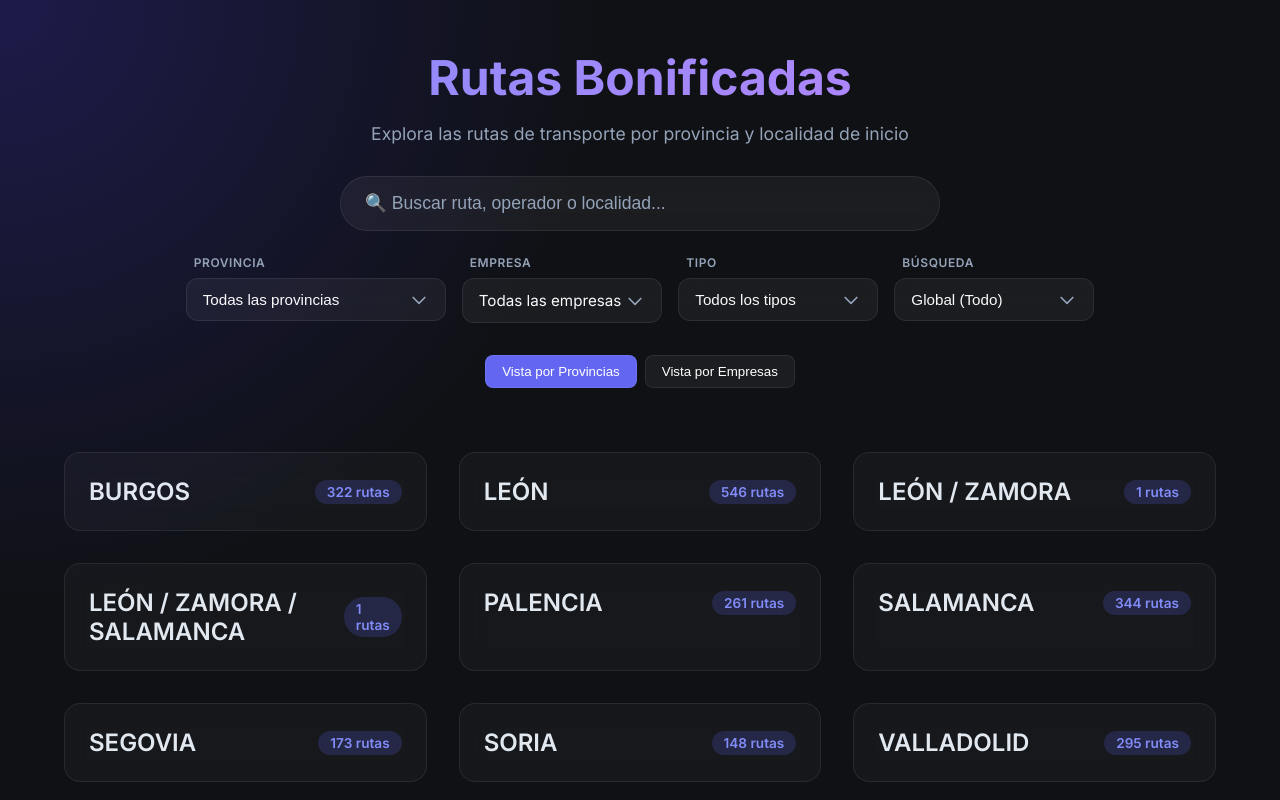
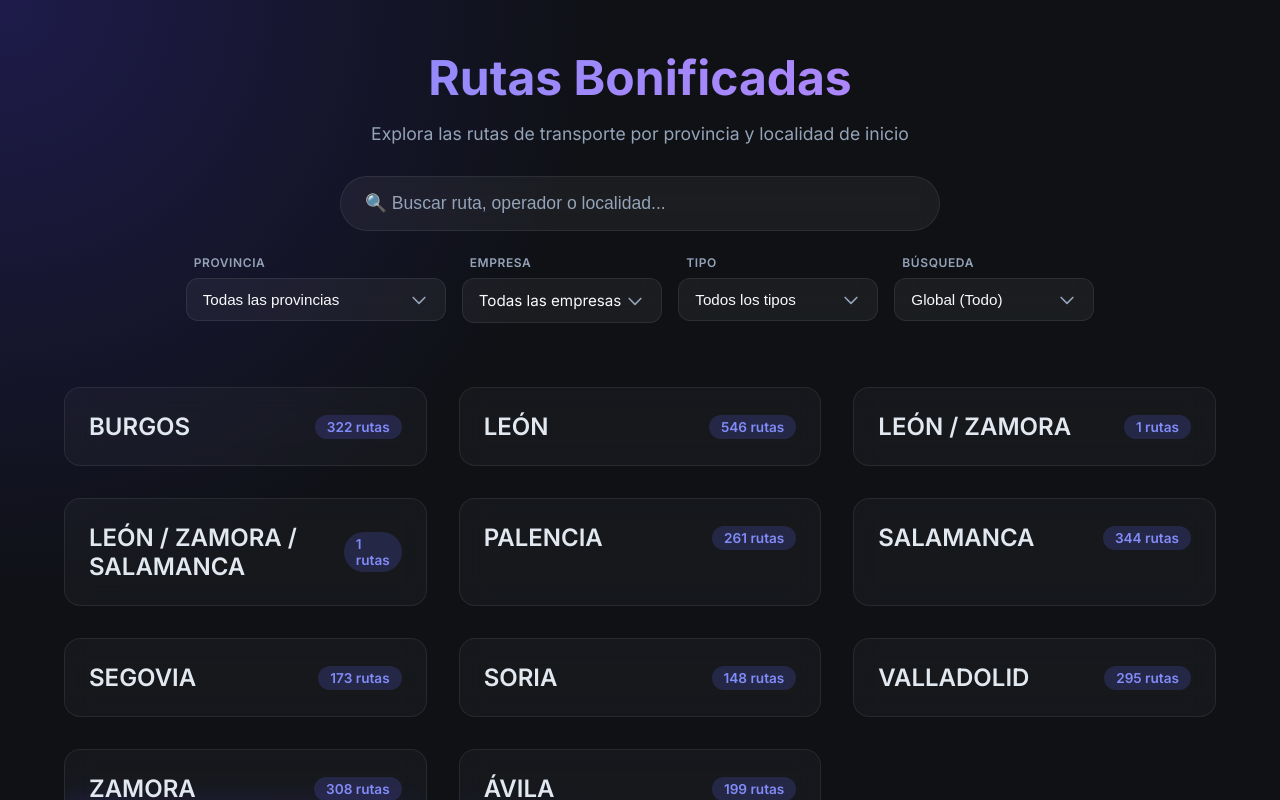
Before and after one commit to mirinicocal4-eng/rutas-app, a React (Vite) app: page / in a window 1280 px wide. Shown: the top 800 px of the page. Built offline with nearby package versions, Linux system fonts and the light colour scheme.

Commit message:
Eliminación sobrante

```diff
--- a/src/App.jsx
+++ b/src/App.jsx
@@ -2,7 +2,6 @@ import { useState, useMemo } from 'react';
 import './index.css';
 import rutasData from './data/rutas.json';
 import ProvinceCard from './components/ProvinceCard';
-import CompaniesView from './components/CompaniesView';
 import CustomCompanySelect from './components/CustomCompanySelect';
 
 function App() {
@@ -11,7 +10,6 @@ function App() {
   const [selectedType, setSelectedType] = useState('all');
   const [selectedProvince, setSelectedProvince] = useState('all');
   const [exactMatch, setExactMatch] = useState(false);
-  const [viewMode, setViewMode] = useState('provinces');
 
   // Transform data: Group by Province -> Origin Locality
   // Also extract unique operators and types
@@ -184,23 +182,6 @@ function App() {
   const provinces = Object.keys(filteredData).sort();
   const isSearching = searchTerm.trim().length > 0 || selectedOperator !== 'all' || selectedType !== 'all' || selectedProvince !== 'all';
 
-  const filteredDataByCompany = useMemo(() => {
-    const result = {};
-    Object.keys(filteredData).forEach(prov => {
-      Object.keys(filteredData[prov]).forEach(loc => {
-        filteredData[prov][loc].forEach(route => {
-          if (!result[route.operador]) result[route.operador] = [];
-          result[route.operador].push({
-            ...route,
-            provincia: prov,
-            localidad: loc
-          });
-        });
-      });
-    });
-    return result;
-  }, [filteredData]);
-
   const groupedOperators = useMemo(() => {
     if (!operators) return [];
     const grouped = {};
@@ -283,23 +264,6 @@ function App() {
             </select>
           </div>
         </div>
-
-        <div className="view-toggle" style={{ display: 'flex', justifyContent: 'center', gap: '0.5rem', marginTop: '2rem' }}>
-          <button
-            className={`toggle-btn ${viewMode === 'provinces' ? 'active' : ''}`}
-            onClick={() => setViewMode('provinces')}
-            style={{ padding: '0.5rem 1rem', borderRadius: '8px', border: '1px solid var(--glass-border)', background: viewMode === 'provinces' ? 'var(--accent)' : 'rgba(255,255,255,0.05)', color: '#fff', cursor: 'pointer', transition: 'all 0.3s ease' }}
-          >
-            Vista por Provincias
-          </button>
-          <button
-            className={`toggle-btn ${viewMode === 'companies' ? 'active' : ''}`}
-            onClick={() => setViewMode('companies')}
-            style={{ padding: '0.5rem 1rem', borderRadius: '8px', border: '1px solid var(--glass-border)', background: viewMode === 'companies' ? 'var(--accent)' : 'rgba(255,255,255,0.05)', color: '#fff', cursor: 'pointer', transition: 'all 0.3s ease' }}
-          >
-            Vista por Empresas
-          </button>
-        </div>
       </header>
 
       {provinces.length === 0 ? (
@@ -307,7 +271,7 @@ function App() {
           <h2>No se encontraron resultados para "{searchTerm}"</h2>
           <p>Prueba con otra búsqueda o limpia los filtros.</p>
         </div>
-      ) : viewMode === 'provinces' ? (
+      ) : (
         <main className="provinces-grid">
           {provinces.map((prov) => (
             <ProvinceCard
@@ -317,10 +281,6 @@ function App() {
               isSearching={isSearching}
             />
           ))}
-        </main>
-      ) : (
-        <main>
-          <CompaniesView dataByCompany={filteredDataByCompany} isSearching={isSearching} />
         </main>
       )}
 
```
